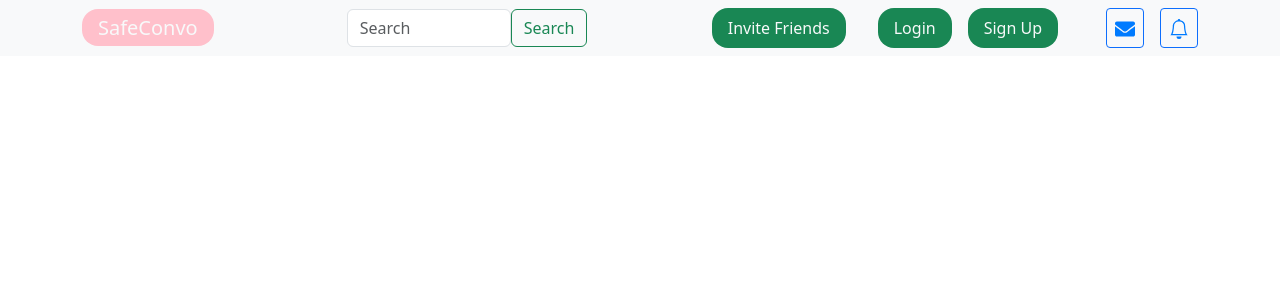
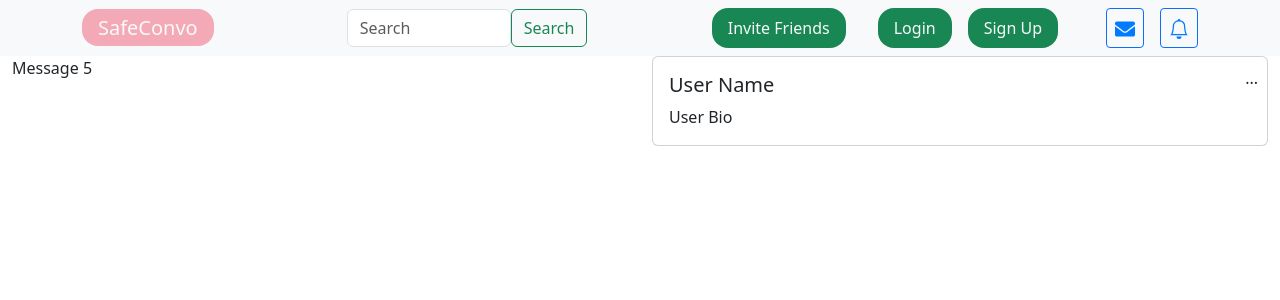
Before and after one commit to Aftab-ahmed12345/SafeConvo, a React (Create React App) app: page / in a window 1280 px wide. Shown: the top 300 px of the page. Built offline with nearby package versions, Linux system fonts and the light colour scheme.

Commit message:
create basic template for react application

```diff
--- a/src/App.js
+++ b/src/App.js
@@ -1,9 +1,13 @@
 import Header from "./components/Header";
+import  HeroSection  from "./components/HeroSection";
 
 function App() {
   return (
     <div>
       <Header />
+      <HeroSection/>
+
+
     </div>
   );
 }
--- a/src/components/Header.js
+++ b/src/components/Header.js
@@ -7,8 +7,8 @@ import FormControl from 'react-bootstrap/FormControl';
 import Button from 'react-bootstrap/Button';
 import Row from 'react-bootstrap/Row';
 import Col from 'react-bootstrap/Col';
-import { BsBell } from 'react-icons/bs'; // Import the BsBell component from react-icons/bs
-import { FaEnvelope } from 'react-icons/fa'; // Import the FaEnvelope component from react-icons/fa
+import { BsBell } from 'react-icons/bs';
+import { FaEnvelope } from 'react-icons/fa';
 
 function Header() {
   return (
--- a/src/components/HeroSection.js
+++ b/src/components/HeroSection.js
@@ -1,11 +1,38 @@
 import React from 'react';
+import Container from 'react-bootstrap/Container';
+import Row from 'react-bootstrap/Row';
+import Col from 'react-bootstrap/Col';
+import Card from 'react-bootstrap/Card';
 
 function HeroSection() {
-return (
-<div>
+  return (
+    <>
+      <Container fluid>
+        <Row>
+          <Col className='col-12 col-lg-6 message-width'>
+            <div className="left-side">
+              <span>Message</span>
+              <span className="message-counter"> 5</span>
+            </div>
+          </Col>
+          <Col className='col-12 col-lg-6'>
+            <div className="user-profile-card h-100 d-flex flex-column justify-content-between">
+              <Card className="flex-grow-1">
+                <Card.Body>
+                  <Card.Title>User Name</Card.Title>
+                  <Card.Text>User Bio</Card.Text>
+                </Card.Body>
+              </Card>
 
-</div>
-)
+              <div className="three-dots-container">
+                <span className="three-dots">...</span>
+              </div>
+            </div>
+          </Col>
+        </Row>
+      </Container>
+    </>
+  );
 }
 
-export default HeroSection
+export default HeroSection;
--- a/src/index.css
+++ b/src/index.css
@@ -1,7 +1,7 @@
 .logo
 {
     margin-bottom: 15rem;
-    background-color:pink;
+    background-color:rgb(243, 170, 182);
     border-radius: 1rem;
     border-width: 1rem;
     padding-left: 1rem;
@@ -79,3 +79,20 @@
     font-size: 20px;
 
 }
+.vertical-line {
+    border-left: 2px solid #ccc;
+    padding-left: 15px;
+    position:absolute;
+    left: 300px;
+  }
+.user-profile-card
+{
+    position: relative;
+    width: '18rem';
+}
+.three-dots-container
+{
+    position: absolute;
+    top: 10px;
+    right: 10px;
+}
```
